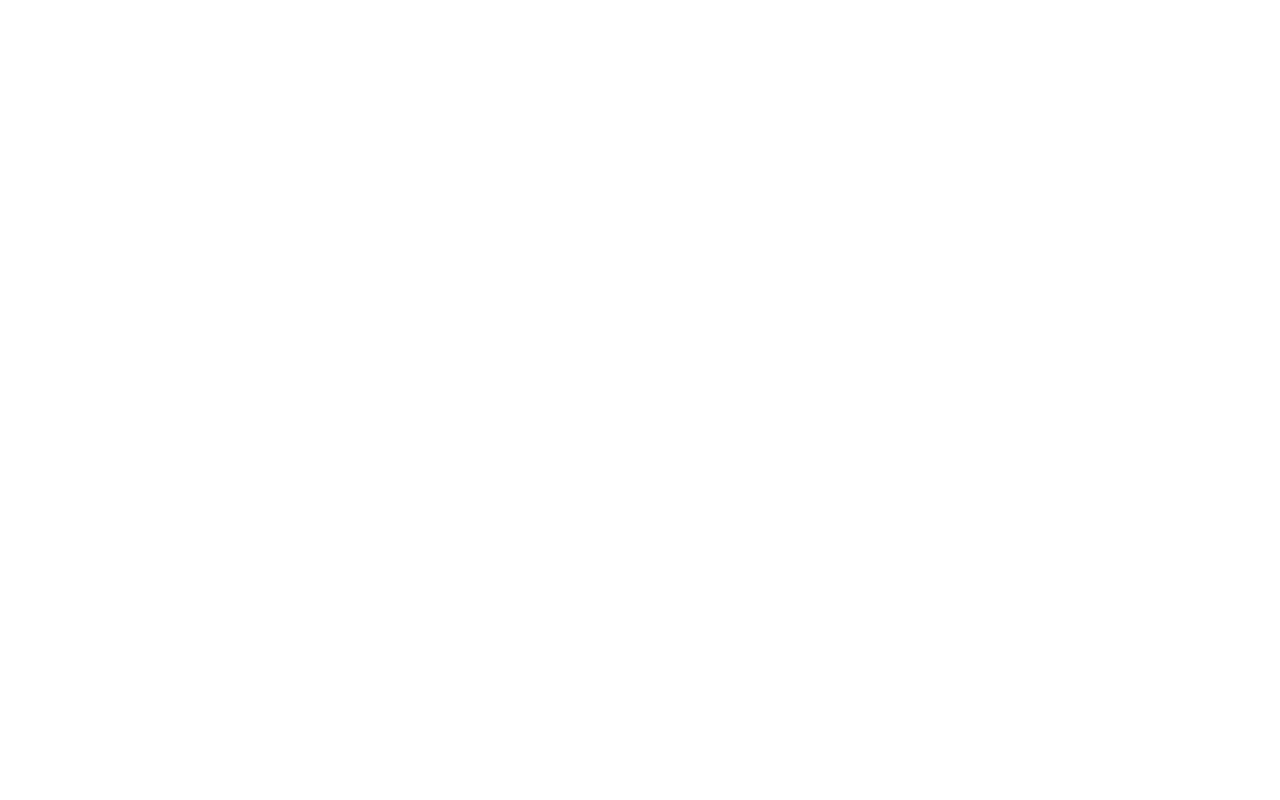
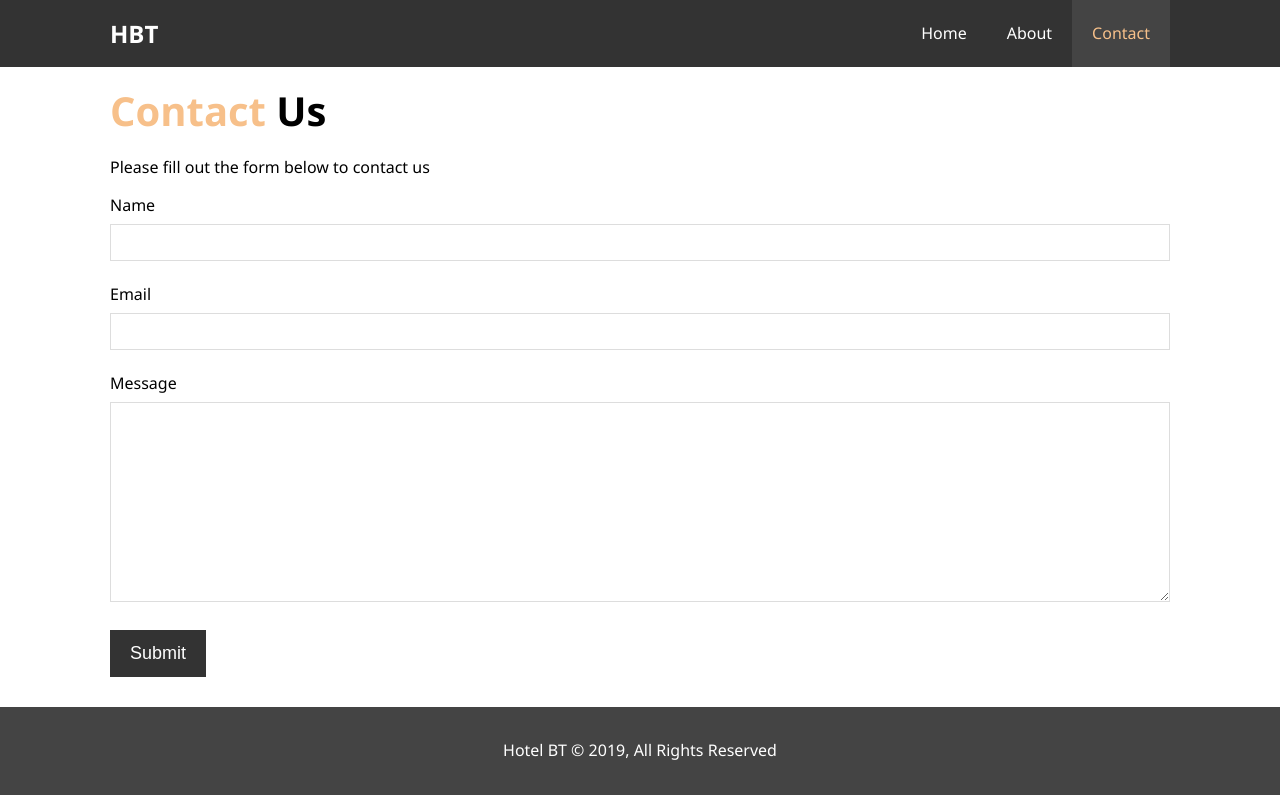
Before and after one commit to JoeQuattrone/hbt_hotel, a plain HTML site: page contact.html in a window 1280 px wide. Drawn offline with Linux system fonts and the light colour scheme.

Commit message:
style contact form

```diff
--- a/contact.html
+++ b/contact.html
@@ -0,0 +1,51 @@
+<!DOCTYPE html>
+<html lang="en" dir="ltr">
+  <head>
+    <meta charset="utf-8">
+    <meta name="description" content="Welcome to the most extraordinary hotel in Boston Massachusetts">
+    <meta name="keywords" content="hotel, boston hotel, new endgland hotel">
+    <link rel="stylesheet" href="https://use.fontawesome.com/releases/v5.9.0/css/all.css" integrity="sha384-i1LQnF23gykqWXg6jxC2ZbCbUMxyw5gLZY6UiUS98LYV5unm8GWmfkIS6jqJfb4E" crossorigin="anonymous">
+    <link rel="stylesheet" type="text/css" href="css/style.css" />
+    <title>Hotel BT | Contact</title>
+  </head>
+  <body>
+    <header>
+      <nav id="navbar">
+        <div class="container">
+          <h1 class="logo"><a href="index.html">HBT</a></h1>
+          <ul>
+            <li><a href="index.html">Home</a></li>
+            <li><a href="about.html">About</a></li>
+            <li><a href="contact.html" class="current">Contact</a></li>
+          </ul>
+        </div>
+      </nav>
+    </header>
+
+    <section id="contact-form" class="py-3">
+      <div class="container">
+        <h1 class="l-heading"><span class="text-primary">Contact</span> Us</h1>
+        <p>Please fill out the form below to contact us</p>
+        <form action="process.php">
+          <div class="form-group">
+            <label for="name">Name</label>
+            <input type="text" name="name" id="name">
+          </div>
+          <div class="form-group">
+            <label for="email">Email</label>
+            <input type="text" name="email" id="email">
+          </div>
+          <div class="form-group">
+            <label for="message">Message</label>
+            <textarea name="message" id="message"></textarea>
+          </div>
+          <button type="submit" class="btn">Submit</button>
+        </form>
+      </div>
+    </section>
+
+    <footer id="main-footer">
+      <p>Hotel BT &copy; 2019, All Rights Reserved</p>
+    </footer>
+  </body>
+</html>
--- a/css/style.css
+++ b/css/style.css
@@ -230,6 +230,35 @@ p {
   text-align: center;
   padding-bottom: 40px;
 }
+
+/* Contact Form */
+#contact-form .form-group {
+  margin-bottom: 20px;
+}
+
+#contact-form label {
+  display: block;
+  margin-bottom: 5px;
+}
+
+#contact-form input,
+#contact-form textarea {
+  width: 100%;
+  padding: 10px;
+  border: solid 1px #ddd;
+}
+
+#contact-form textarea {
+  height: 200px;
+}
+
+#contact-form input:focus,
+#contact-form textarea:focus {
+  outline: none;
+  border-color: #f7c08a;
+  box-shadow: 0 0 5px #f7c08a;
+}
+
 /* Footer */
 #main-footer {
   text-align: center;
```
